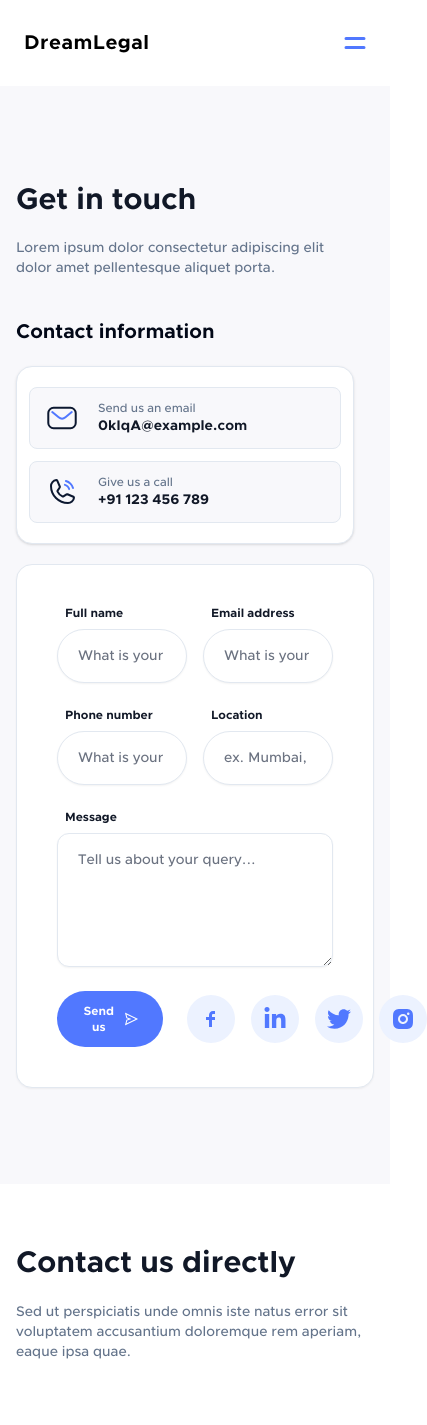
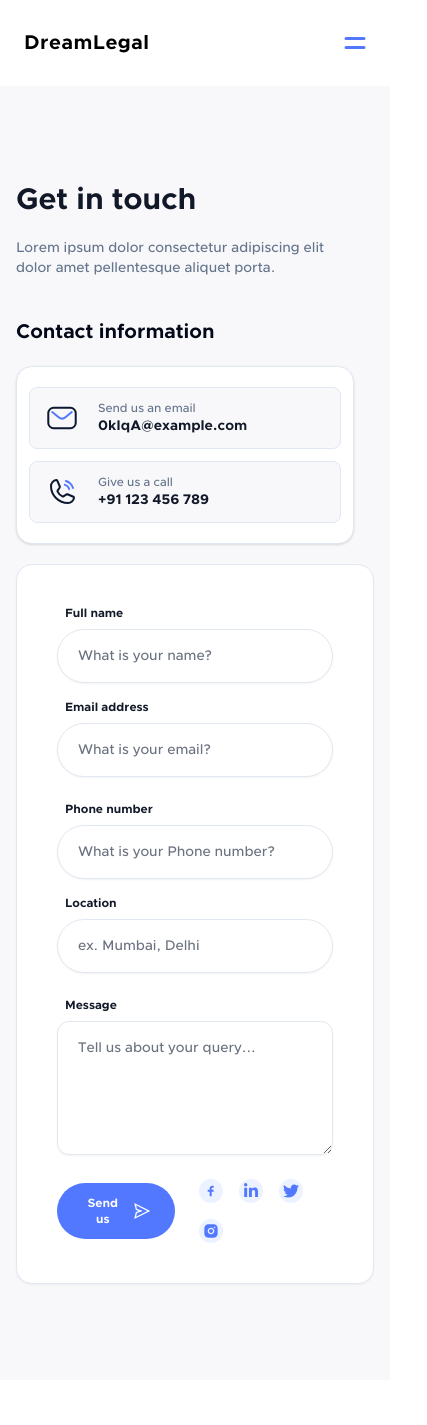
Before and after one commit to rahulsan007/dreamlegal, a Next.js app: page /contact in a window 390 px wide. Shown: the top 1425 px of the page, 427 px wide, since content can reach past the window. Built offline with nearby package versions, Linux system fonts and the light colour scheme.

Commit message:
contact us responsive

```diff
--- a/src/components/ContactForm.tsx
+++ b/src/components/ContactForm.tsx
@@ -10,7 +10,7 @@ function ContactForm() {
   return (
     <div>
       <form action="" className="bg-white px-5 py-6 space-y-6">
-        <div className="grid grid-cols-2 gap-4 font-clarity ">
+        <div className="grid grid-cols-1 md:grid-cols-2 gap-4 font-clarity ">
           <div className="flex flex-col gap-2">
             <label
               htmlFor="name"
@@ -43,7 +43,7 @@ function ContactForm() {
           </div>
         </div>
 
-        <div className="grid grid-cols-2 gap-4 font-clarity ">
+        <div className="grid grid-cols-1 md:grid-cols-2 gap-4 font-clarity ">
           <div className="flex flex-col gap-2">
             <label
               htmlFor="phone"
@@ -76,7 +76,7 @@ function ContactForm() {
           </div>
         </div>
 
-        <div className="grid grid-cols-2 gap-4 font-clarity ">
+        <div className="grid grid-cols-1 md:grid-cols-2 gap-4 font-clarity ">
           <div className="flex flex-col gap-2 col-span-2">
             <label
               htmlFor="message"
@@ -103,28 +103,28 @@ function ContactForm() {
             <AiOutlineSend className=" text-xl" />
           </button>
 
-          <div className="flex gap-4 items-center">
-            <div className="text-primary1 p-3 rounded-full bg-primary2">
+          <div className="flex gap-4 items-center flex-wrap">
+            <div className="text-primary1 p-1 md:p-3 rounded-full bg-primary2">
               <Link href={"/"}>
-                <TiSocialFacebook className="text-2xl " />
+                <TiSocialFacebook className="md:text-2xl " />
               </Link>
             </div>
 
-            <div className="text-primary1 p-3 rounded-full bg-primary2">
+            <div className="text-primary1 p-1 md:p-3 rounded-full bg-primary2">
               <Link href={"/"}>
-                <FaLinkedinIn className="text-2xl " />
+                <FaLinkedinIn className="md:text-2xl " />
               </Link>
             </div>
 
-            <div className="text-primary1 p-3 rounded-full bg-primary2">
+            <div className="text-primary1 p-1 md:p-3 rounded-full bg-primary2">
               <Link href={"/"}>
-                <FaTwitter className="text-2xl " />
+                <FaTwitter className="md:text-2xl " />
               </Link>
             </div>
 
-            <div className="text-primary1 p-3 rounded-full bg-primary2">
+            <div className="text-primary1 p-1 md:p-3 rounded-full bg-primary2">
               <Link href={"/"}>
-                <RiInstagramFill className="text-2xl " />
+                <RiInstagramFill className="md:text-2xl " />
               </Link>
             </div>
           </div>
```
